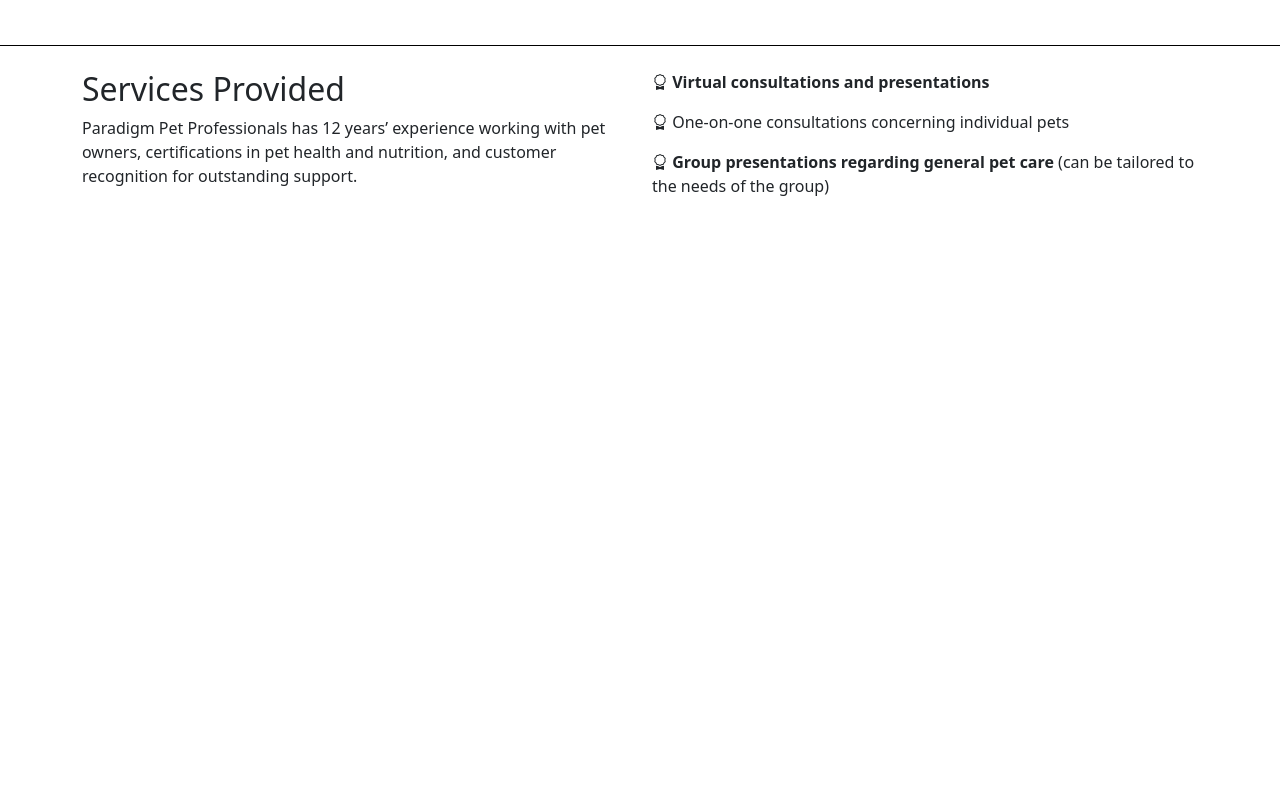
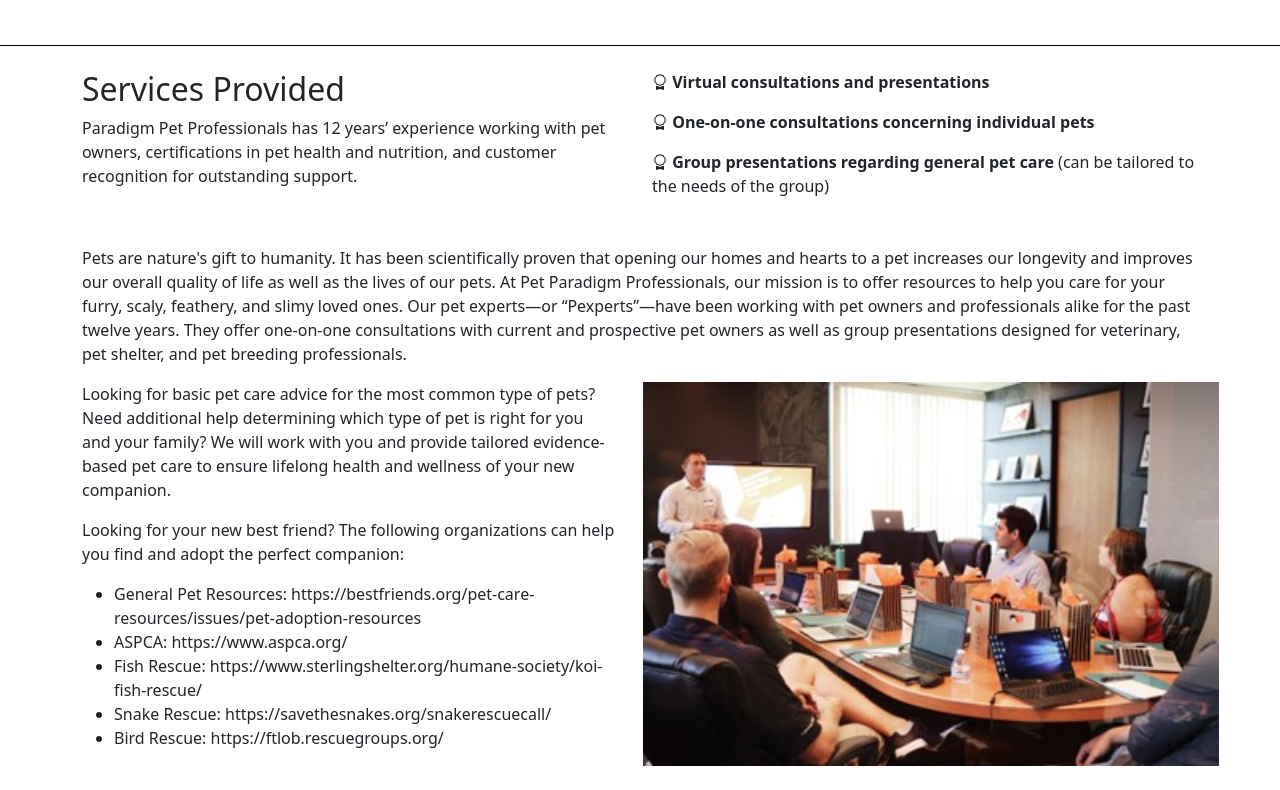
Before and after one commit to BrandynCoverdill/D279-PA, a plain HTML site: page index.html in a window 1280 px wide. Shown: the part 483-1273 px from the top of the page. Before the commit the page ends 800 px from the top, so only its background shows below. Drawn offline with nearby package versions, Linux system fonts and the light colour scheme.

Commit message:
Added content for homepage

```diff
--- a/index.html
+++ b/index.html
@@ -149,7 +149,7 @@
                     <div class="col d-flex d-md-block">
                         <p>
                             <span><i class="bi bi-award"></i></span
-                            ><b></b>
+                            ><b>
                                 One-on-one consultations concerning individual
                                 pets</b
                             >
@@ -166,5 +166,62 @@
                 </div>
             </div>
         </section>
+        <!-- Content section -->
+        <section class="container my-3 py-2">
+            <p>
+                Pets are nature's gift to humanity. It has been scientifically
+                proven that opening our homes and hearts to a pet increases our
+                longevity and improves our overall quality of life as well as
+                the lives of our pets. At Pet Paradigm Professionals, our
+                mission is to offer resources to help you care for your furry,
+                scaly, feathery, and slimy loved ones. Our pet experts—or
+                “Pexperts”—have been working with pet owners and professionals
+                alike for the past twelve years. They offer one-on-one
+                consultations with current and prospective pet owners as well as
+                group presentations designed for veterinary, pet shelter, and
+                pet breeding professionals.
+            </p>
+            <div class="row g-5">
+                <div
+                    class="col-lg-6 order-0 order-lg-1 d-flex justify-content-center"
+                >
+                    <img
+                        src="./images/meeting.jpg"
+                        alt="A company meeting inside an office"
+                    />
+                </div>
+                <div class="col-lg-6 order-1 order-lg-0">
+                    <p>
+                        Looking for basic pet care advice for the most common
+                        type of pets? Need additional help determining which
+                        type of pet is right for you and your family? We will
+                        work with you and provide tailored evidence-based pet
+                        care to ensure lifelong health and wellness of your new
+                        companion.
+                    </p>
+                    <p>
+                        Looking for your new best friend? The following
+                        organizations can help you find and adopt the perfect
+                        companion:
+                    </p>
+                    <ul>
+                        <li>
+                            General Pet Resources:
+                            https://bestfriends.org/pet-care-resources/issues/pet-adoption-resources
+                        </li>
+                        <li>ASPCA: https://www.aspca.org/</li>
+                        <li>
+                            Fish Rescue:
+                            https://www.sterlingshelter.org/humane-society/koi-fish-rescue/
+                        </li>
+                        <li>
+                            Snake Rescue:
+                            https://savethesnakes.org/snakerescuecall/
+                        </li>
+                        <li>Bird Rescue: https://ftlob.rescuegroups.org/</li>
+                    </ul>
+                </div>
+            </div>
+        </section>
     </body>
 </html>
```
